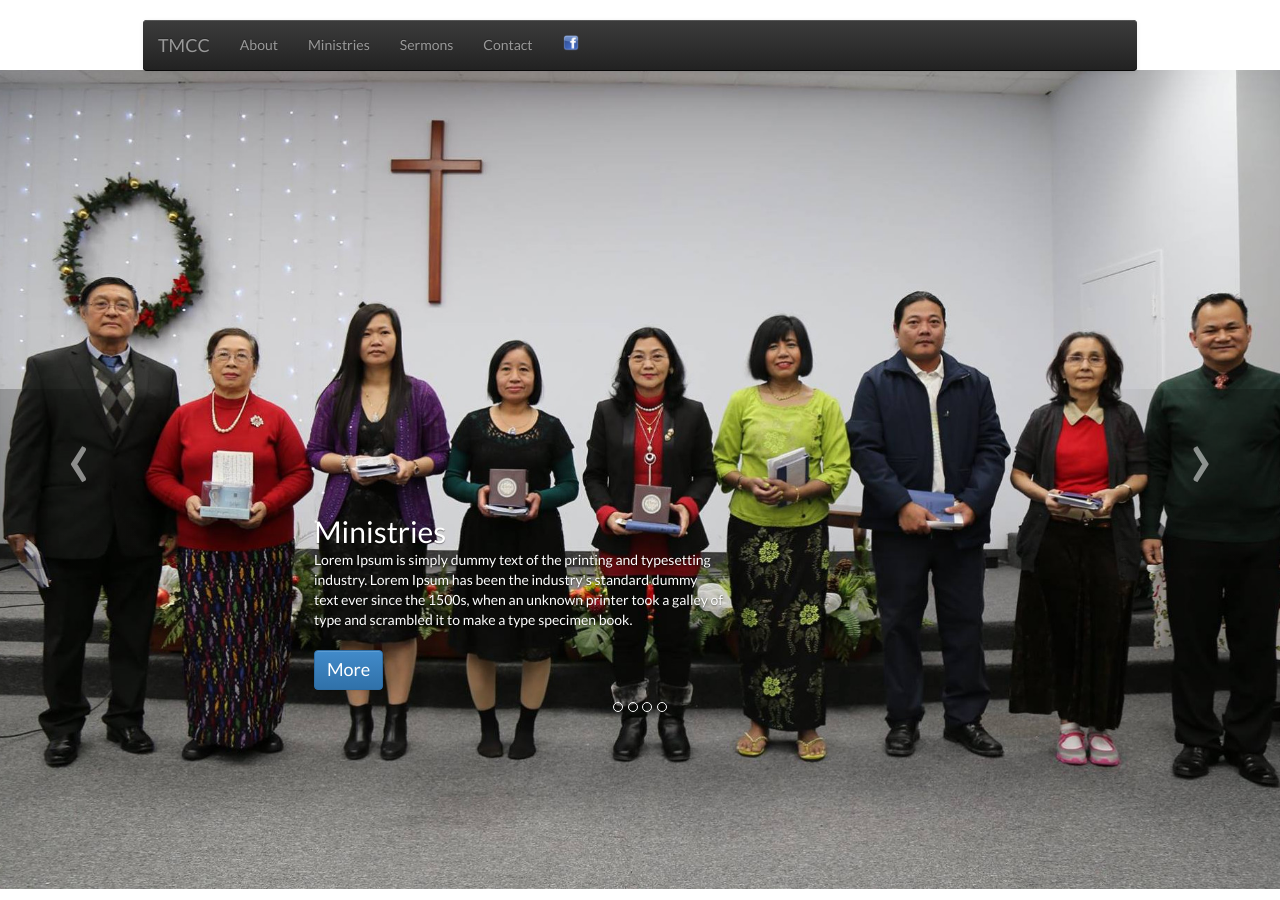
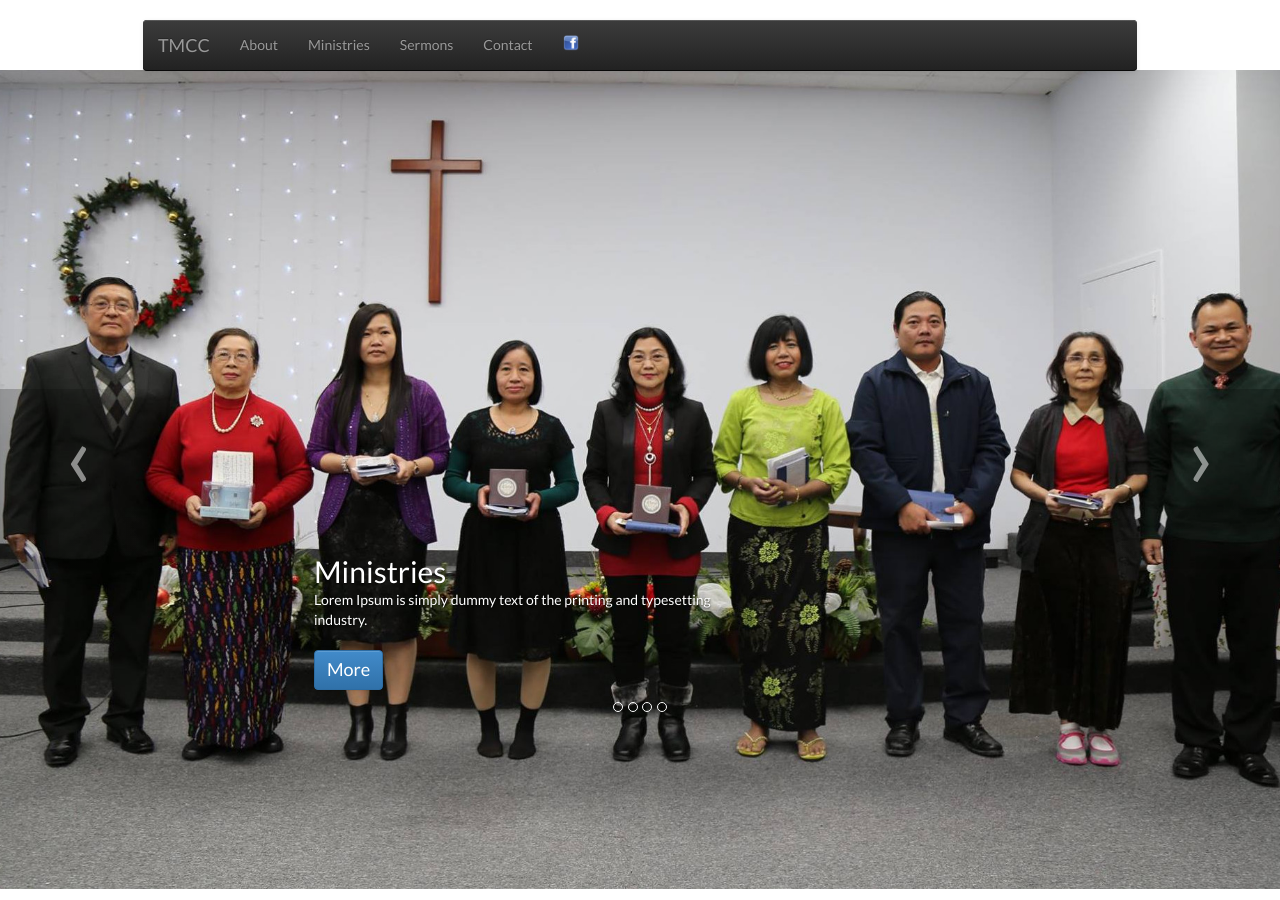
Before and after one commit to torontomyanmarchristian/torontomyanmarchristian.github.io, a Jekyll site: the page built from index.html, in a window 1280 px wide and 900 px high. Built offline with Jekyll 4.4.1, drawn with Linux system fonts in a browser that asks for light colours.

Commit message:
Text edits.

```diff
--- a/_includes/_carousel.html
+++ b/_includes/_carousel.html
@@ -11,7 +11,7 @@
           <div class="container">
             <div class="carousel-caption">
               <h1>Who we are</h1>
-              <p>Lorem Ipsum is simply dummy text of the printing and typesetting industry. Lorem Ipsum has been the industry's standard dummy text ever since the 1500s, when an unknown printer took a galley of type and scrambled it to make a type specimen book.</p>
+              <p>Lorem Ipsum is simply dummy text of the printing and typesetting industry.</p>
               <p><a class="btn btn-large btn-primary" href="/about">More</a></p>
             </div>
           </div>
@@ -21,7 +21,7 @@
           <div class="container">
             <div class="carousel-caption">
               <h1>Ministries</h1>
-              <p>Lorem Ipsum is simply dummy text of the printing and typesetting industry. Lorem Ipsum has been the industry's standard dummy text ever since the 1500s, when an unknown printer took a galley of type and scrambled it to make a type specimen book. </p>
+              <p>Lorem Ipsum is simply dummy text of the printing and typesetting industry.</p>
               <p><a class="btn btn-large btn-primary" href="/ministries">More</a></p>
             </div>
           </div>
```
